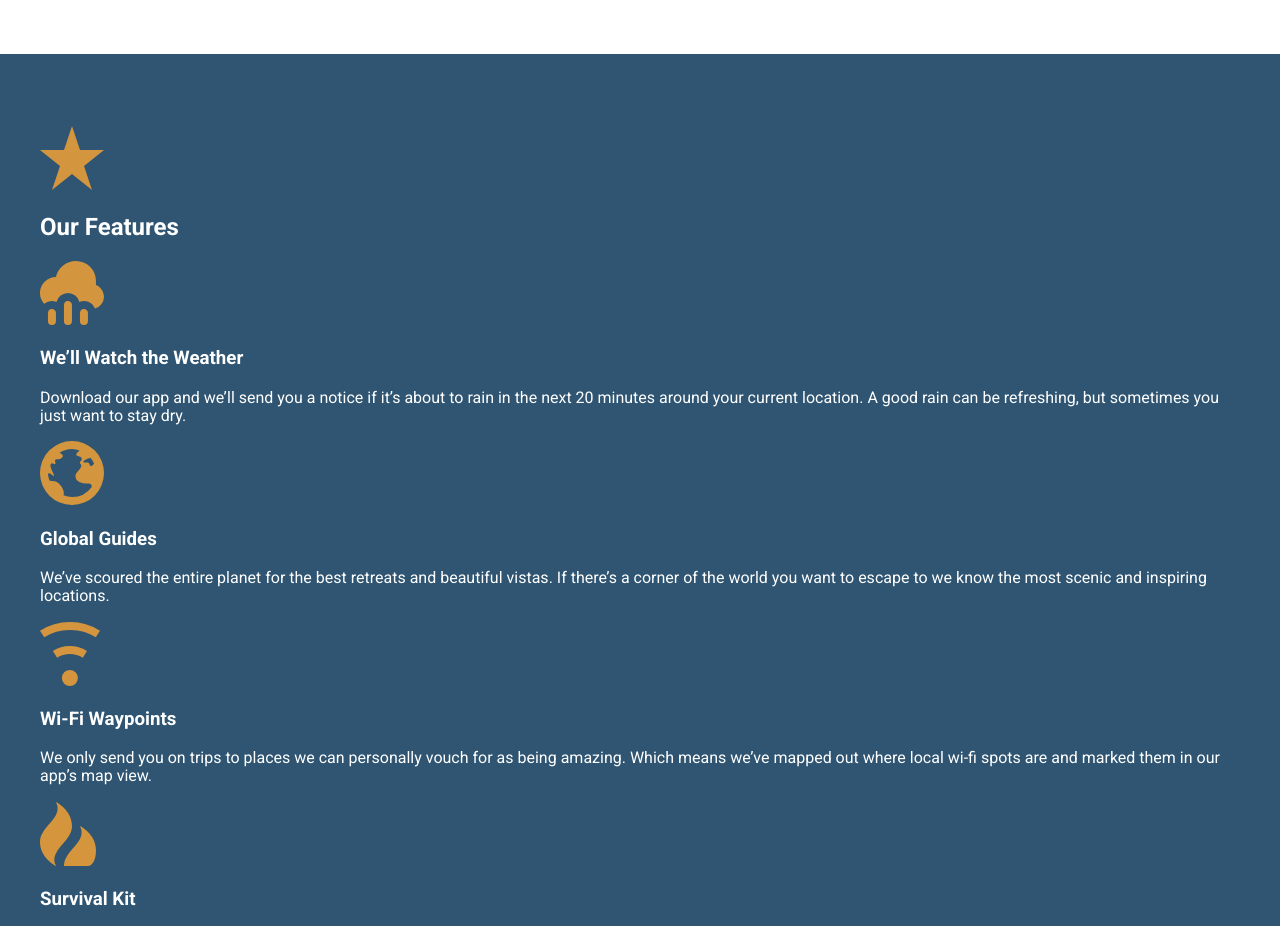
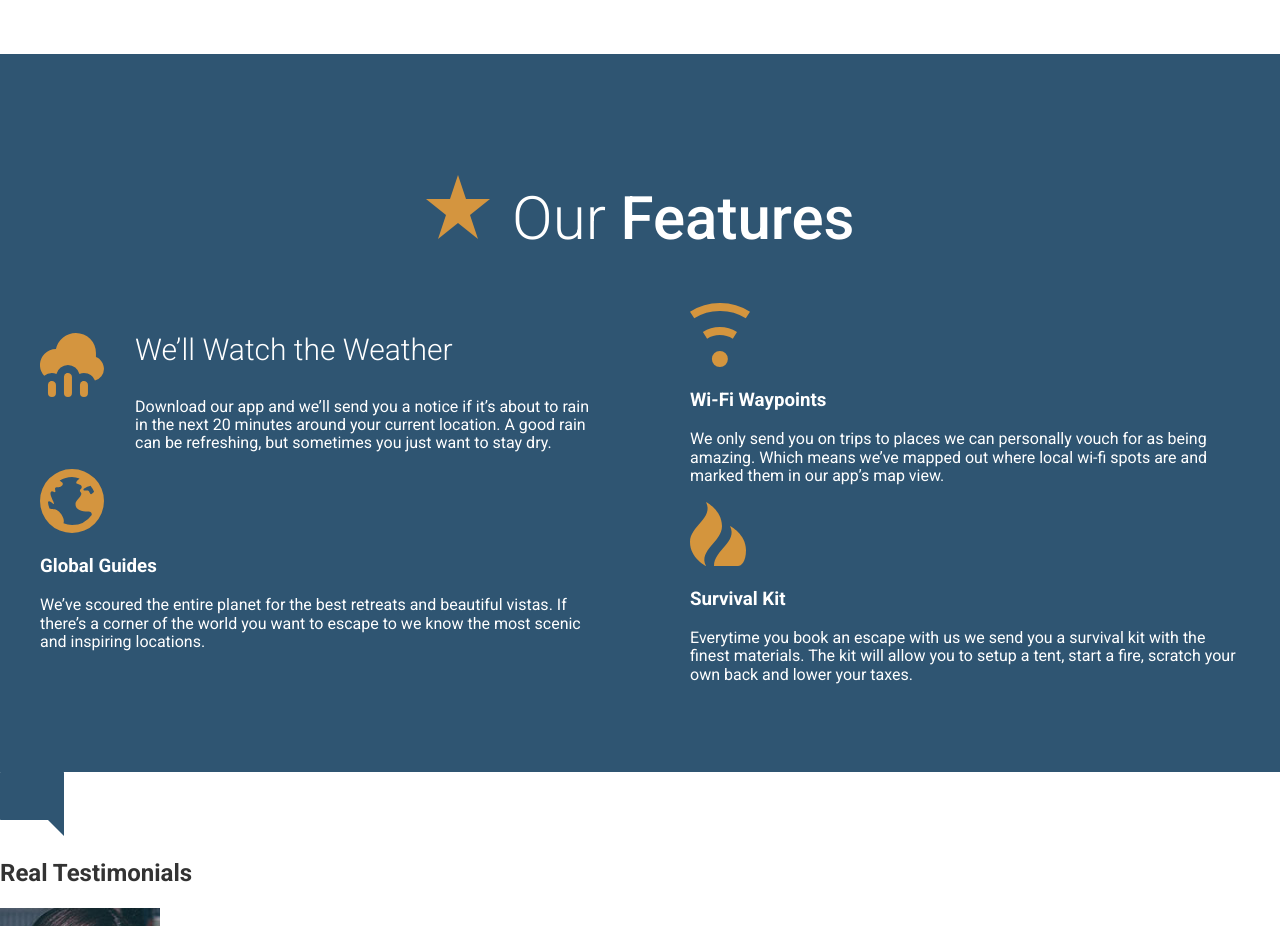
Before and after one commit to fernandochiquito/travel-site, a plain HTML site: page app/index.html in a window 1280 px wide. Shown: the part 2100-3026 px from the top of the page. Drawn offline with Linux system fonts and the light colour scheme.

Commit message:
Finalizing Our Features section

```diff
--- /dev/null
+++ b/app/assets/styles/modules/_feature-item.scss
@@ -0,0 +1,14 @@
+.feature-item {
+    padding-left: 95px;
+    position: relative;
+
+    &__icon {
+        left: 0;
+        position: absolute;
+    }
+
+    &__title{
+        font-size: 1.875rem;
+        font-weight: 300;
+    }
+}
--- a/app/assets/styles/modules/_row.scss
+++ b/app/assets/styles/modules/_row.scss
@@ -6,7 +6,15 @@
         margin-right: -65px;
     }
 
-    &--gutters >div {
+    &--gutters-large {
+        margin-right: -100px;
+    }
+
+    &--gutters-large > div {
+        padding-right: 100px;
+    }
+
+    &--gutters > div {
         padding-right: 65px;
     }
 
@@ -16,8 +24,13 @@
             width: 33.33%;
         }
 
-        &__medium-4--larger{
+        &__medium-4--larger {
             width: 37%;
+        }
+
+        &__medium-6 {
+            float: left;
+            width: 50%;
         }
 
         &__medium-8 {
--- /dev/null
+++ b/app/assets/styles/modules/_section-title.scss
@@ -0,0 +1,13 @@
+.section-title {
+    font-size: 3.75rem;
+    font-weight: 300;
+    text-align: center;
+
+    strong {
+        font-weight: 500;
+    }
+
+    &__icon {
+        margin-right: .5rem;
+    }
+}
--- a/app/assets/styles/slyles.scss
+++ b/app/assets/styles/slyles.scss
@@ -7,4 +7,6 @@
 @import 'modules/page-section';
 @import 'modules/headline';
 @import 'modules/row';
-@import 'modules/generic-content-container'
+@import 'modules/generic-content-container';
+@import 'modules/section-title';
+@import 'modules/feature-item';
--- a/app/index.html
+++ b/app/index.html
@@ -90,29 +90,34 @@
 
   <div id="features" class="page-section page-section--blue">
     <div class="wrapper">
-      <img src="assets/images/icons/star.svg">
-      <h2>Our Features</h2>
+      <h2 class="section-title"><img class="section-title__icon" src="assets/images/icons/star.svg"> Our <strong>Features</strong></h2>
 
-      <img src="assets/images/icons/rain.svg">
-      <h3>We&rsquo;ll Watch the Weather</h3>
-      <p>Download our app and we&rsquo;ll send you a notice if it&rsquo;s about to rain in the next 20 minutes around
-        your current location. A good rain can be refreshing, but sometimes you just want to stay dry.</p>
+      <div class="row row--gutters-large">
+        <div class="row__medium-6">
+          <div class="feature-item">
+            <img class="feature-item__icon" src="assets/images/icons/rain.svg">
+            <h3 class="feature-item__title">We&rsquo;ll Watch the Weather</h3>
+            <p>Download our app and we&rsquo;ll send you a notice if it&rsquo;s about to rain in the next 20 minutes around your current location. A good rain can be refreshing, but sometimes you just want to stay dry.</p>
+          </div>
+
 
           <img src="assets/images/icons/globe.svg">
           <h3>Global Guides</h3>
-      <p>We&rsquo;ve scoured the entire planet for the best retreats and beautiful vistas. If there&rsquo;s a corner
-        of
-        the world you want to escape to we know the most scenic and inspiring locations.</p>
+          <p>We&rsquo;ve scoured the entire planet for the best retreats and beautiful vistas. If there&rsquo;s a corner of the world you want to escape to we know the most scenic and inspiring locations.</p>
+        </div>
 
+        <div class="row__medium-6">
           <img src="assets/images/icons/wifi.svg">
           <h3>Wi-Fi Waypoints</h3>
-      <p>We only send you on trips to places we can personally vouch for as being amazing. Which means we&rsquo;ve
-        mapped out where local wi-fi spots are and marked them in our app&rsquo;s map view.</p>
+          <p>We only send you on trips to places we can personally vouch for as being amazing. Which means we&rsquo;ve mapped out where local wi-fi spots are and marked them in our app&rsquo;s map view.</p>
 
           <img src="assets/images/icons/fire.svg">
           <h3>Survival Kit</h3>
-      <p>Everytime you book an escape with us we send you a survival kit with the finest materials. The kit will allow
-        you to setup a tent, start a fire, scratch your own back and lower your taxes.</p>
+          <p>Everytime you book an escape with us we send you a survival kit with the finest materials. The kit will allow you to setup a tent, start a fire, scratch your own back and lower your taxes.</p>
+        </div>
+      </div>
+
+
     </div>
   </div>
 
@@ -148,6 +153,7 @@
         Touch</a></p>
   </footer>
   <script src="bundled.js"></script>
+
   <!-- Leave this commented out HTML here until you need it for an upcoming "modal" lesson
   <div class="modal">
     <div class="modal__inner">
```
Also changed, not shown: app/assets/styles/slyles.css, 1 other file. Lines whose indentation alone changed are shown as unchanged.
